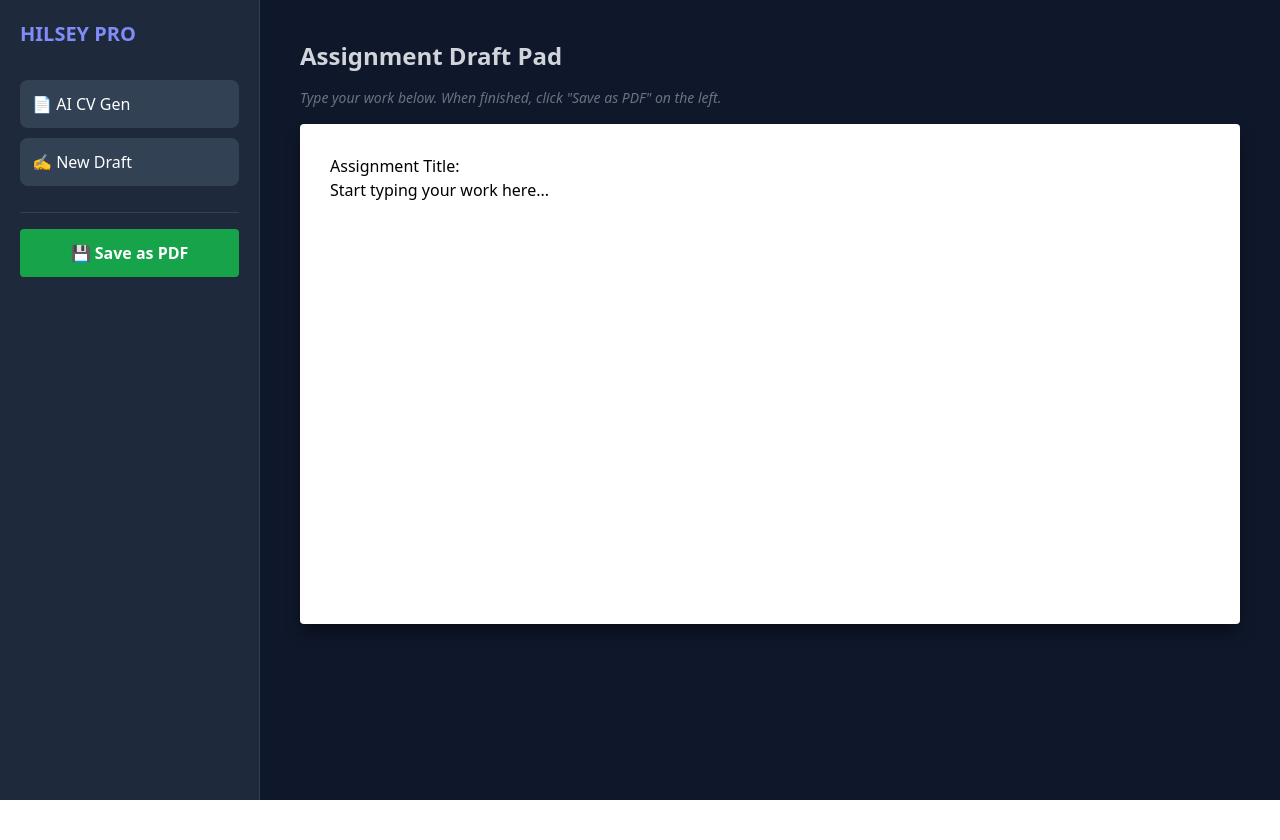
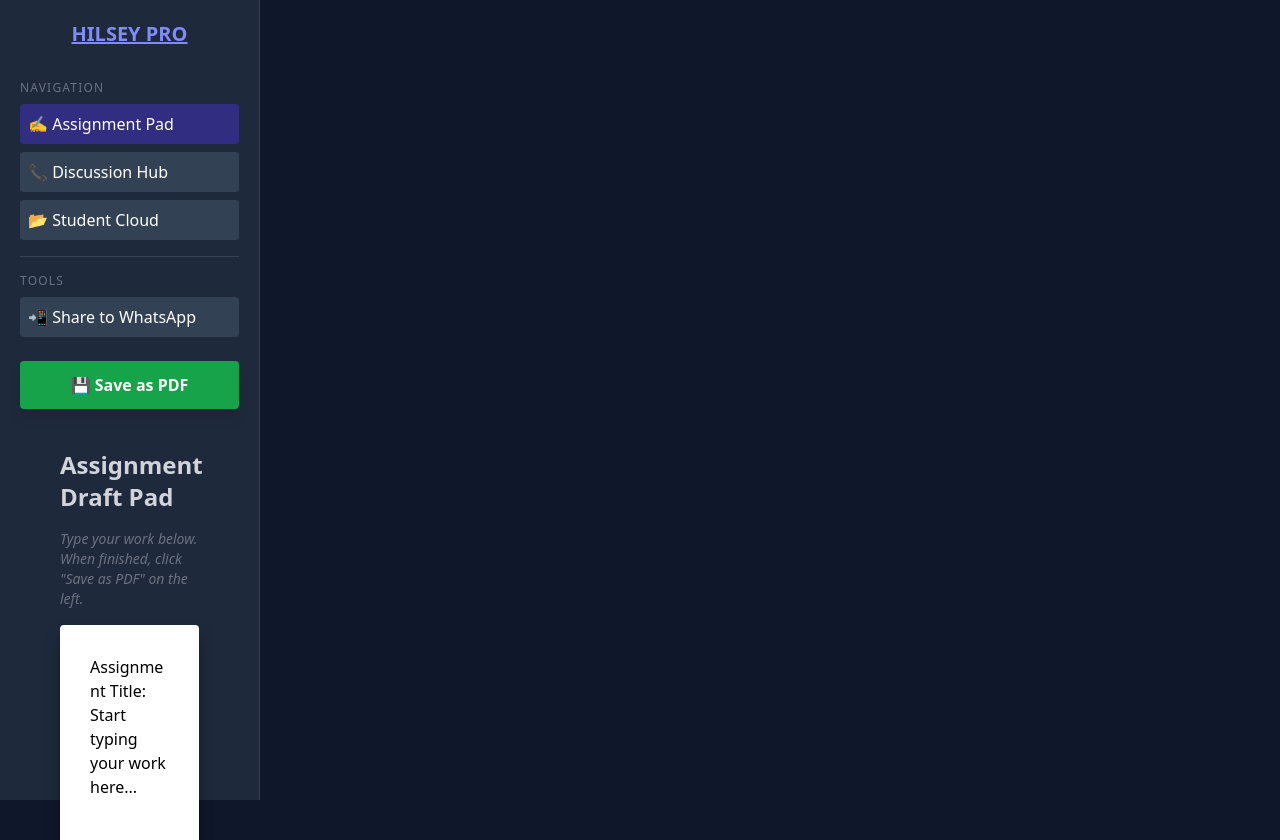
Before and after one commit to hilsey-pro/poulbilliards, a Flask app: page / in a window 1280 px wide. Shown: the top 840 px of the page. Before the commit the page ends 800 px from the top, so only its background shows below. Run offline with Flask 3, Linux system fonts and the light colour scheme; some libraries are stand-ins or nearby versions.

Commit message:
Revise sidebar layout and add navigation links
Updated sidebar navigation with new links and buttons.

```diff
--- a/templates/index.html
+++ b/templates/index.html
@@ -15,12 +15,23 @@
 </head>
 <body>
     <div class="sidebar">
-        <h2 class="text-xl font-bold text-indigo-400 mb-8">HILSEY PRO</h2>
-        <button class="btn-sidebar" onclick="alert('Working on it!')">📄 AI CV Gen</button>
-        <button class="btn-sidebar" onclick="location.reload()">✍️ New Draft</button>
-        <hr class="border-gray-700 my-4">
-        <button onclick="downloadPDF()" class="w-full bg-green-600 hover:bg-green-500 p-3 rounded font-bold">💾 Save as PDF</button>
-    </div>
+        <h2 class="text-xl font-bold text-indigo-400 mb-8 text-center underline">HILSEY PRO</h2>
+
+<p class="text-xs text-gray-500 mb-2 uppercase tracking-widest">Navigation</p>
+<a href="/" class="btn-sidebar block bg-indigo-900 text-white p-2 mb-2 rounded hover:bg-indigo-700">✍️ Assignment Pad</a>
+<a href="/hub" class="btn-sidebar block text-white p-2 mb-2 rounded hover:bg-indigo-700">📞 Discussion Hub</a>
+<a href="/database" class="btn-sidebar block text-white p-2 mb-2 rounded hover:bg-indigo-700">📂 Student Cloud</a>
+
+<hr class="border-gray-700 my-4">
+
+<p class="text-xs text-gray-500 mb-2 uppercase tracking-widest">Tools</p>
+<button onclick="shareWhatsApp()" class="btn-sidebar w-full text-left p-2 mb-2 rounded hover:bg-green-700">
+    📲 Share to WhatsApp
+</button>
+
+<button onclick="downloadPDF()" class="w-full mt-4 bg-green-600 hover:bg-green-500 p-3 rounded font-bold shadow-lg transition-all">
+    💾 Save as PDF
+</button>
 
     <div class="main">
         <h1 class="text-2xl font-bold mb-4 text-gray-300">Assignment Draft Pad</h1>
```
